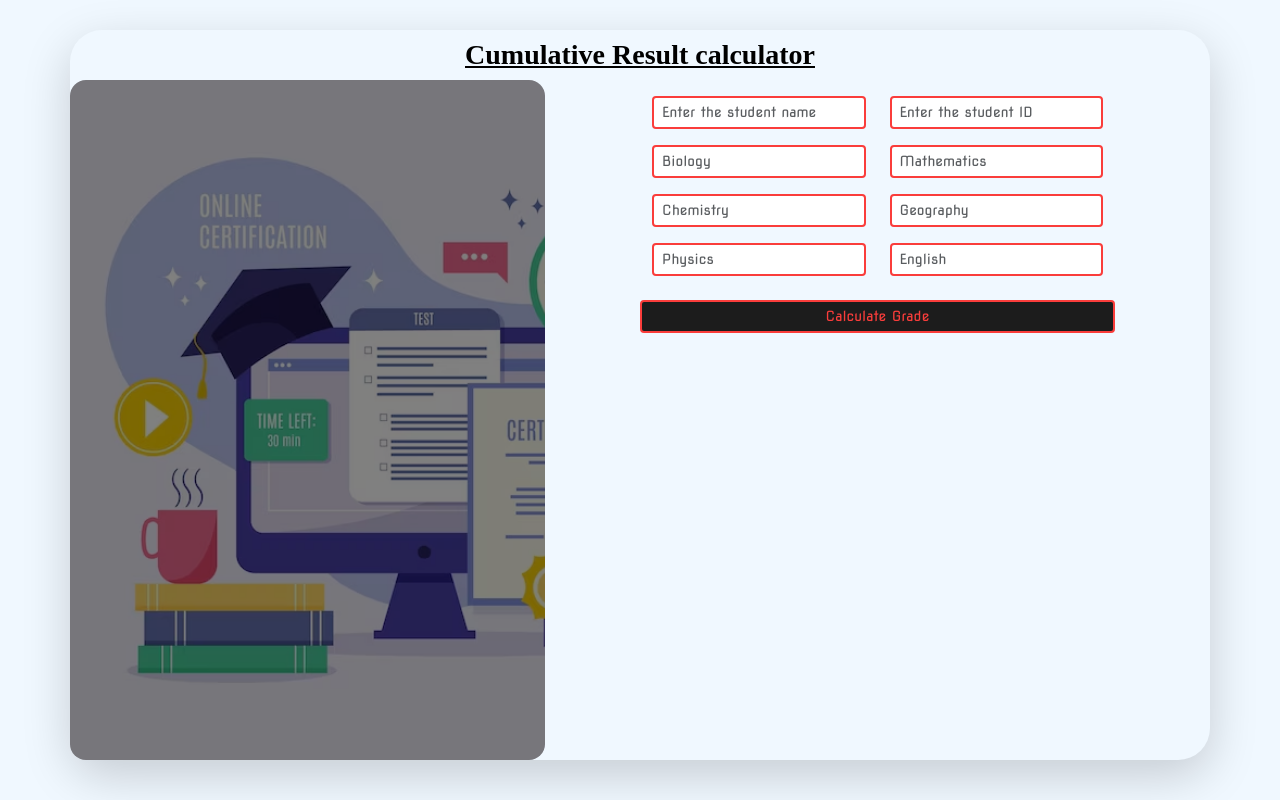
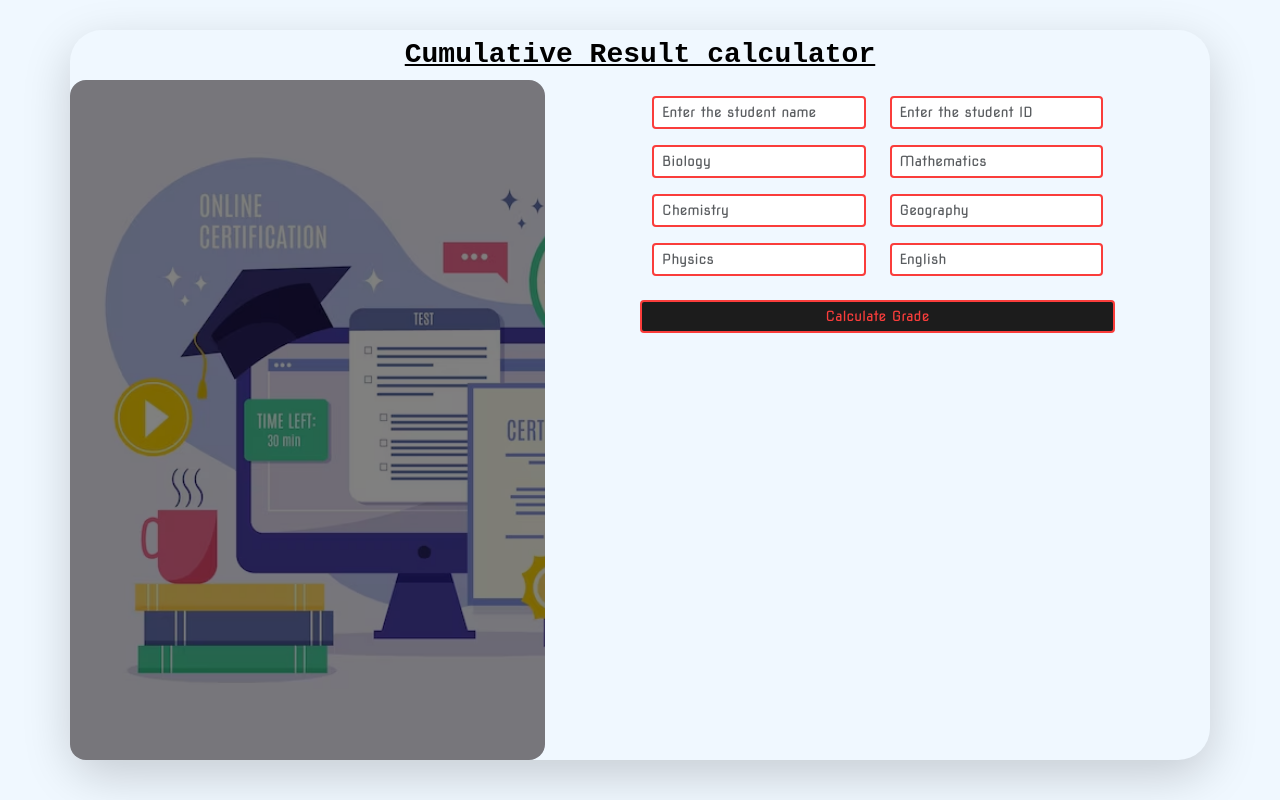
Before and after one commit to Abdullahadeoba/Cumulative-Grading-system, a plain HTML site: page index.html in a window 1280 px wide. Drawn offline with nearby package versions, Linux system fonts and the light colour scheme.

Commit message:
almost done

```diff
--- a/script.js
+++ b/script.js
@@ -18,6 +18,7 @@ function calc() {
                 result.style.color = "black"
             } else if (cumu >= 40 && cumu < 60) {
                 result.innerHTML = "Your score is " + cumu + "%. Well done, however, this is not good enough. Please try harder next year, " + studentName.value
+                note.innerHTML = "You are still in the average part.Try harder next semester.Thanks🤣😂"
                 result.style.color = "yellow"
             } else if (cumu >= 60 && cumu < 70) {
                 result.innerHTML = "Your score is " + cumu + "%. Well done, however, this is not good enough. Please try harder next year, " + studentName.value
--- a/style.css
+++ b/style.css
@@ -42,7 +42,7 @@ input:focus {
 
 div > h3 {
     color: black;
-    font-family: serif;
+    font-family: 'Courier New', Courier, monospace;
     font-weight: bold;
 }
 
```
